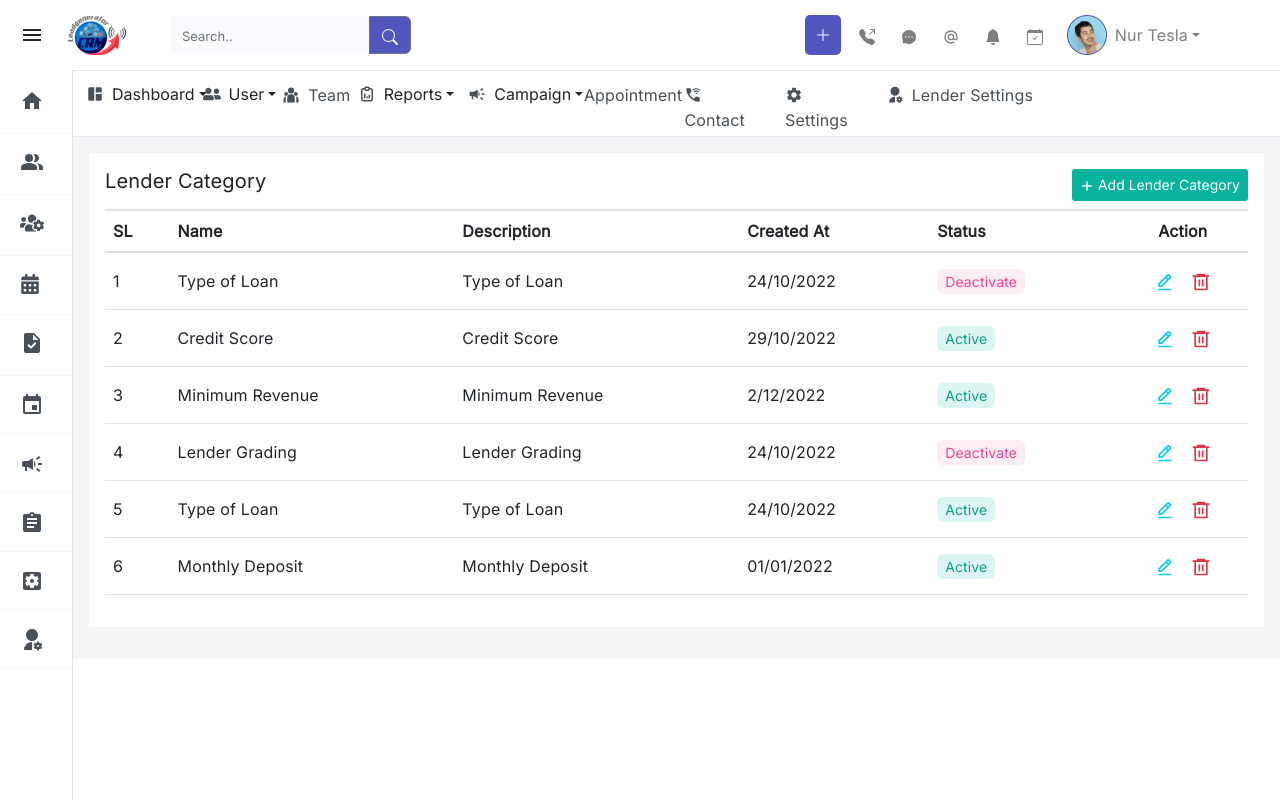
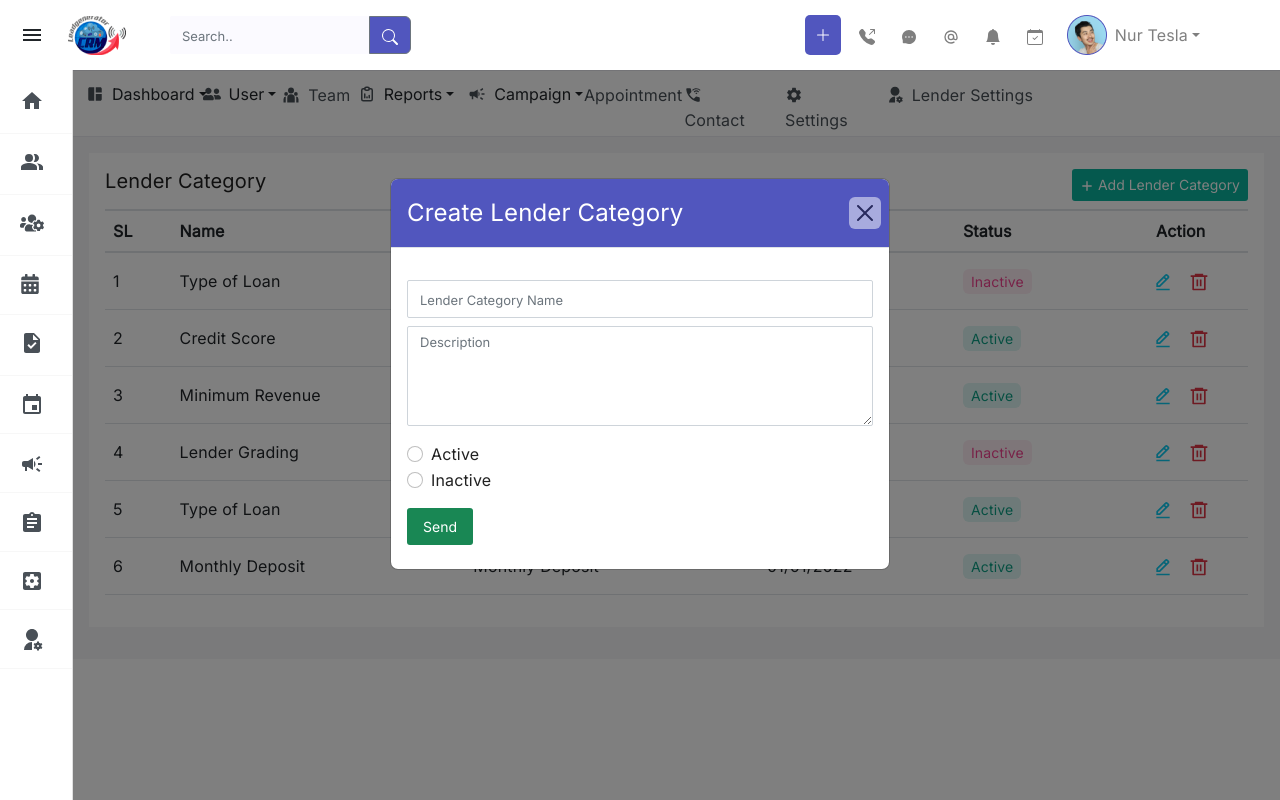
Before and after one commit to assraf-nur/CRM, a React (Create React App) app: page /lenderCategory in a window 1280 px wide. Both pictures are taken after a click on the button "Add Lender Category". Built offline with nearby package versions, Linux system fonts and the light colour scheme.

Commit message:
added lender add form

```diff
--- a/src/Components/LendersSetting/LenderCategory.js
+++ b/src/Components/LendersSetting/LenderCategory.js
@@ -1,7 +1,9 @@
 import React, { useState } from "react";
+import { Modal } from "react-bootstrap";
 import { BiEditAlt } from "react-icons/bi";
 import { HiPlus } from "react-icons/hi";
 import { RiDeleteBin6Line } from "react-icons/ri";
+import CreateLender from "./Modals/CreateLender";
 
 const LenderCategory = () => {
   const [showLenderAddModal, setShowLenderAddModal] = useState(false);
@@ -14,11 +16,21 @@ const LenderCategory = () => {
       <div className="bg-white p-3">
         <div className="border-bottom pb-2 d-flex justify-content-between">
           <h5>Lender Category</h5>
-          <button onClick={handleShowLenderAddModal} className="add-new-button px-2">
+          <button
+            onClick={handleShowLenderAddModal}
+            className="add-new-button px-2"
+          >
             <HiPlus className="me-1" />
             Add Lender Category
           </button>
         </div>
+        <Modal
+          className="email-modal"
+          show={showLenderAddModal}
+          onHide={handleCloseLenderAddModal}
+        >
+          <CreateLender></CreateLender>
+        </Modal>
         <table className="table">
           <thead>
             <tr>
@@ -38,7 +50,7 @@ const LenderCategory = () => {
               <td className="py-3">24/10/2022</td>
               <td className="py-3">
                 <span className="status-de-active px-2 py-1 rounded">
-                  Deactivate
+                  Inactive
                 </span>
               </td>
               <td className="py-3 text-center">
@@ -91,7 +103,7 @@ const LenderCategory = () => {
               <td className="py-3">24/10/2022</td>
               <td className="py-3">
                 <span className="status-de-active px-2 py-1 rounded">
-                  Deactivate
+                  Inactive
                 </span>
               </td>
               <td className="py-3 text-center">
--- a/src/Components/LendersSetting/Modals/CreateLender.js
+++ b/src/Components/LendersSetting/Modals/CreateLender.js
@@ -5,57 +5,49 @@ const CreateLender = () => {
   return (
     <div className="">
       <Modal.Header className="canvas-banner" closeButton>
-        <Modal.Title>Send E-Mail</Modal.Title>
+        <Modal.Title>Create Lender Category</Modal.Title>
       </Modal.Header>
       <Modal.Body>
         <Form.Group className="mb-2 mt-3" controlId="formBasicEmail">
-          <Form.Control type="text" placeholder="Thank you for your Support" />
-        </Form.Group>
-        <div>
-          <div className="d-flex gap-2 mt-2">
-            <div className="w-100">
-              <Form.Label className="mb-1">Select Message Template</Form.Label>
-              <Form.Select
-                className="fs-6 text-grey mb-2"
-                aria-label="Floating label select example"
-              >
-                <option>--Select--</option>
-                <option value="1">One</option>
-                <option value="2">Two</option>
-                <option value="3">Three</option>
-              </Form.Select>
-            </div>
-            <div className="w-100">
-              <Form.Label className="mb-1">Personalize Tag</Form.Label>
-              <Form.Select
-                className="fs-6 text-grey mb-2"
-                aria-label="Floating label select example"
-              >
-                <option>--Select--</option>
-                <option value="1">One</option>
-                <option value="2">Two</option>
-                <option value="3">Three</option>
-              </Form.Select>
+          <Form.Control type="text" placeholder="Lender Category Name" />
+          <div>
+            <div className="mt-2 mx-auto">
+              <textarea
+                class="form-control"
+                placeholder="Description"
+                id="floatingTextarea2"
+                style={{ height: "100px" }}
+              ></textarea>
             </div>
           </div>
-          <div className="mt-2 mx-auto">
-            <textarea
-              class="form-control"
-              placeholder="Message"
-              id="floatingTextarea2"
-              style={{ height: "100px" }}
-            ></textarea>
+          <div class="form-check mt-3">
+            <input
+              class="form-check-input"
+              type="radio"
+              name="flexRadioDefault"
+              id="flexRadioDefault1"
+            />
+            <label class="form-check-label" for="flexRadioDefault1">
+              Active
+            </label>
+          </div>
+          <div class="form-check">
+            <input
+              class="form-check-input"
+              type="radio"
+              name="flexRadioDefault"
+              id="flexRadioDefault2"
+            />
+            <label class="form-check-label" for="flexRadioDefault2">
+              Inactive
+            </label>
           </div>
           <div className="mt-3">
-            <button className="add-new-button px-2 py-1 bg-success">
+            <button className="add-new-button px-3 py-2 bg-success">
               Send
             </button>
-
-            <button className="add-new-button px-2 py-1 ms-2 bg-danger">
-              Cancel
-            </button>
           </div>
-        </div>
+        </Form.Group>
       </Modal.Body>
     </div>
   );
```
Also changed, not shown: text2.txt.
